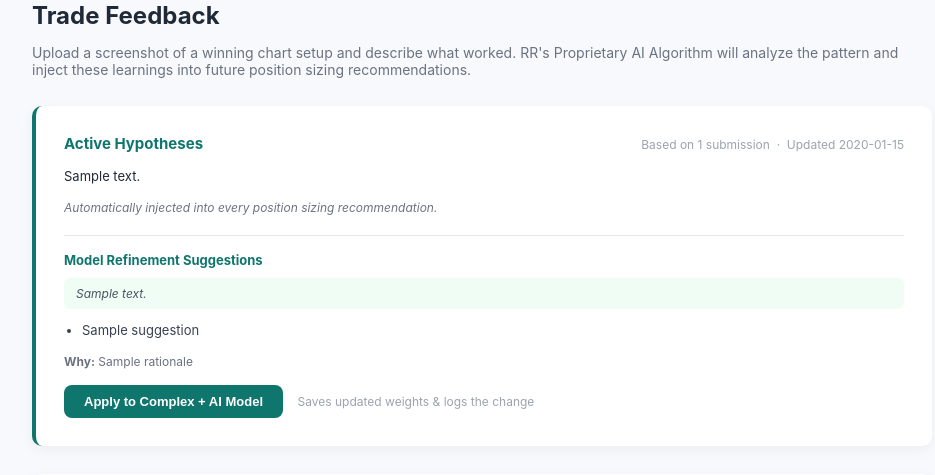
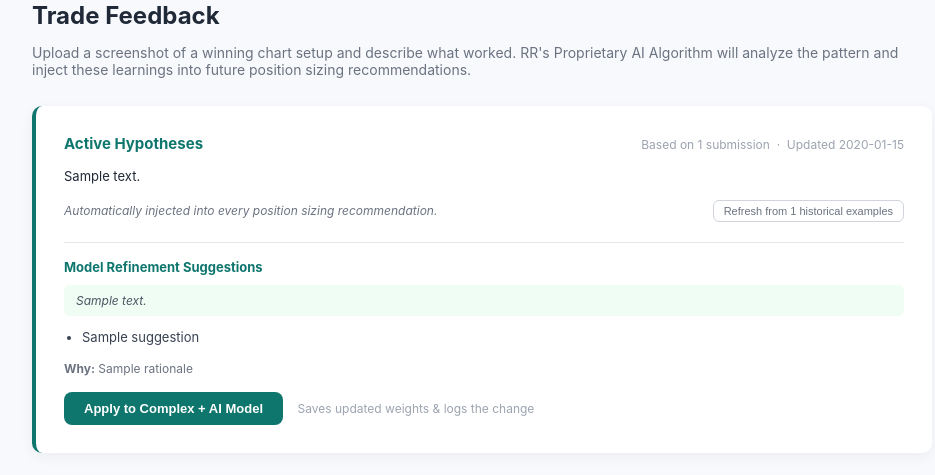
Before and after one commit to mboerner32/ai_trading_mvp, a FastAPI app: template templates/feedback.html in a window 1280 px wide. Shown: the part 139-614 px from the top of the page, without its empty margins (158-1093 px from the left). Run offline with FastAPI, Linux system fonts and the light colour scheme; the template is opened without the code that fills it: most values are stand-ins (such as "Sample title", 1, 10 or a date in 2020).

Commit message:
add hypothesis synthesis from historical backfill data
Adds 'Generate Hypothesis from Historical Examples' button to the
feedback tab so patterns from the 130 backfill examples can be surfaced
without requiring manual feedback submissions.

Co-Authored-By: Claude Sonnet 4.6 <noreply@anthropic.com>

```diff
--- a/main.py
+++ b/main.py
@@ -21,6 +21,7 @@ from app.ai_agent import (
     analyze_and_optimize_weights,
     analyze_chart_feedback,
     synthesize_feedback_hypotheses,
+    synthesize_historical_hypothesis,
     optimize_complex_ai_weights,
 )
 from app.scoring_engine import DEFAULT_SQUEEZE_WEIGHTS
@@ -378,10 +379,23 @@ def feedback_page(request: Request):
             "recent_feedback": get_recent_feedback(limit=10),
             "hypothesis": get_hypothesis(),
             "weights_info": get_squeeze_weights(),
+            "historical_count": get_historical_count(),
         }
     )
 
 
+
+
+@app.post("/synthesize-historical-hypothesis")
+def synthesize_from_historical(request: Request):
+    if "user" not in request.session:
+        return RedirectResponse("/login")
+    opt_data = get_optimization_data()
+    hist_count = get_historical_count()
+    text = synthesize_historical_hypothesis(opt_data, hist_count)
+    if text:
+        save_hypothesis(text, hist_count)
+    return RedirectResponse("/feedback", status_code=303)
 
 
 def _run_hypothesis_and_weights(all_feedback: list):
--- a/templates/feedback.html
+++ b/templates/feedback.html
@@ -207,8 +207,17 @@
             </div>
         </div>
         <div style="font-size:13px; line-height:1.75; white-space:pre-wrap; color:#1f2937;">{{ hypothesis.content }}</div>
-        <div style="margin-top:12px; font-size:12px; color:#6b7280; font-style:italic;">
-            Automatically injected into every position sizing recommendation.
+        <div style="margin-top:12px; font-size:12px; color:#6b7280; font-style:italic; display:flex; justify-content:space-between; align-items:center;">
+            <span>Automatically injected into every position sizing recommendation.</span>
+            {% if historical_count and historical_count > 0 %}
+            <form method="post" action="/synthesize-historical-hypothesis" style="margin:0;">
+                <button type="submit"
+                        style="background:none; border:1px solid #d1d5db; color:#6b7280;
+                               padding:4px 10px; border-radius:6px; font-size:11px; cursor:pointer;">
+                    Refresh from {{ historical_count }} historical examples
+                </button>
+            </form>
+            {% endif %}
         </div>
 
         {% if weights_info and weights_info.suggestions %}
@@ -248,9 +257,21 @@
     </div>
     {% else %}
     <div style="background:#fffbeb; border:1px solid #fde68a; color:#92400e;
-                padding:12px 18px; border-radius:8px; font-size:13px; margin-bottom:24px;">
+                padding:12px 18px; border-radius:8px; font-size:13px; margin-bottom:16px;">
         No hypotheses yet — submit your first winning trade to start building pattern memory.
     </div>
+    {% if historical_count and historical_count > 0 %}
+    <form method="post" action="/synthesize-historical-hypothesis" style="margin-bottom:24px;">
+        <button type="submit"
+                style="background:#7c3aed; color:white; border:none; padding:9px 20px;
+                       border-radius:8px; font-size:13px; font-weight:600; cursor:pointer;">
+            Generate Hypothesis from {{ historical_count }} Historical Examples
+        </button>
+        <span style="font-size:12px; color:#9ca3af; margin-left:10px;">
+            Uses backfill data to derive trading patterns (~10 sec)
+        </span>
+    </form>
+    {% endif %}
     {% endif %}
 
     <!-- SUBMISSION FORM -->
```
Also changed, not shown: app/ai_agent.py (+61 -0 lines).
